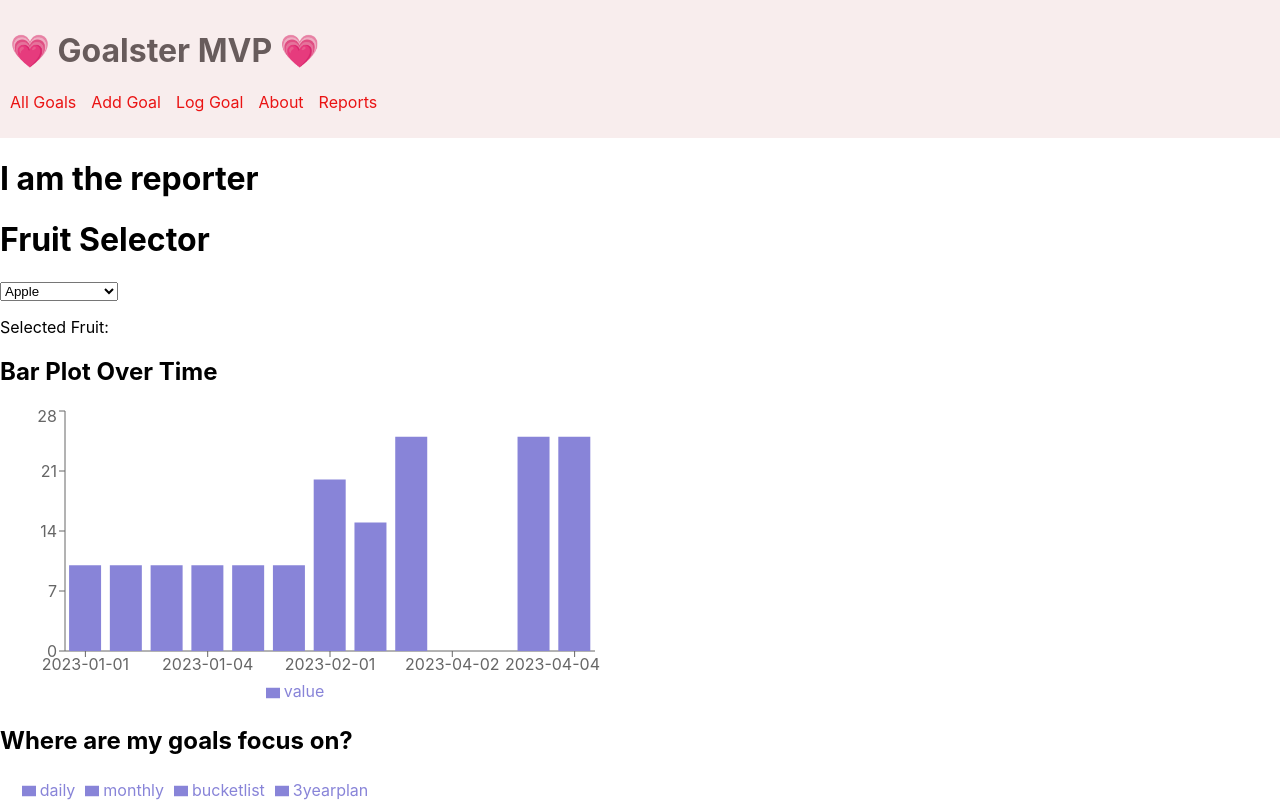
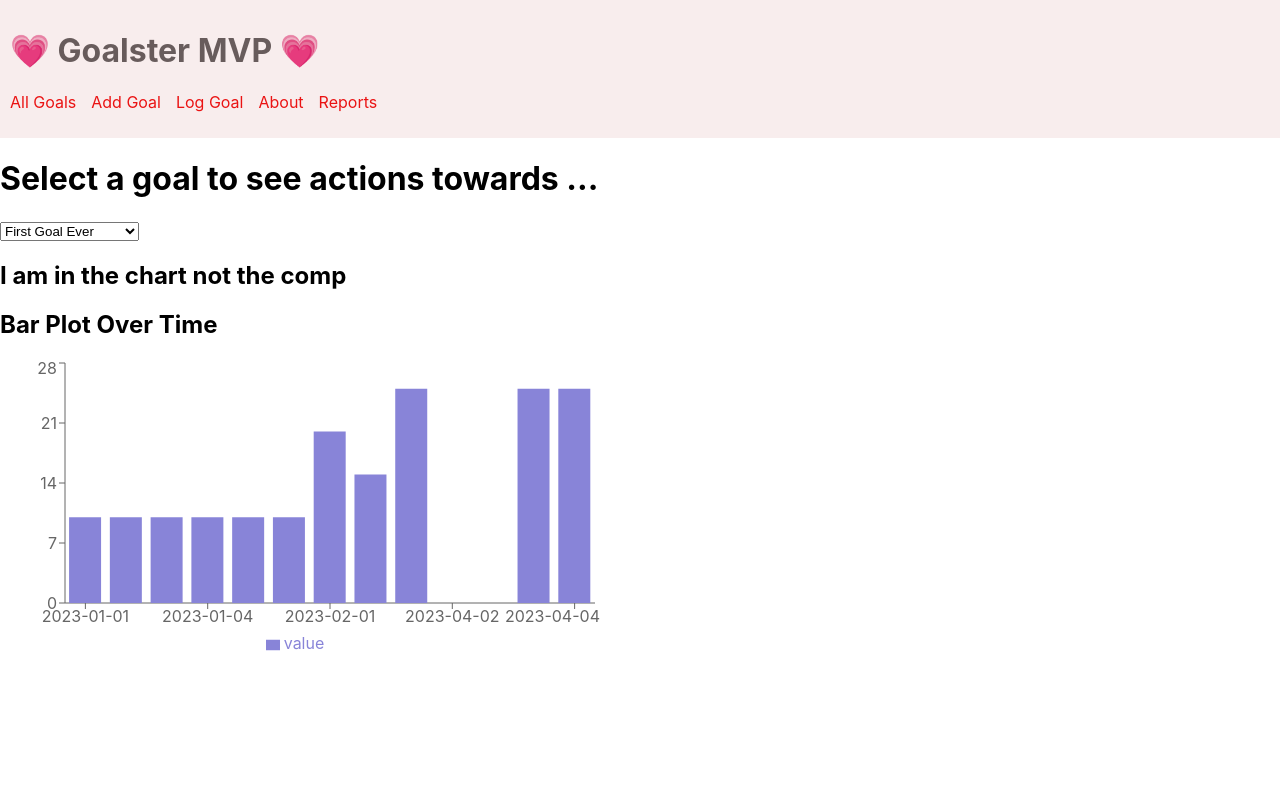
Before and after one commit to benjamin-jacobson/SE-Phase-2-Project, a React (Create React App) app: page /reports in a window 1280 px wide. Shown: the top 802 px of the page. Built offline with nearby package versions, Linux system fonts and the light colour scheme; data requests are answered from the project's data file.

Commit message:
converting some props to useOutletContext instead, creating filter for individual barchart

```diff
--- a/src/components/BarChartOverTime.js
+++ b/src/components/BarChartOverTime.js
@@ -1,11 +1,14 @@
 import React from 'react';
 import { BarChart, Bar, XAxis, YAxis, Tooltip, Legend } from 'recharts';
+import { eachDayOfInterval, format } from 'date-fns';
+import { useOutletContext } from 'react-router-dom';
 
-import { eachDayOfInterval, format } from 'date-fns';
+function BarPlotOverTime({goalToShow}){
 
-function BarPlotOverTime({data}){
+  const {data, AddGoalFunction, LogGoalFunction} = useOutletContext();
+
   // Fake data and array of dates
-  const dataFake = [
+  const dataFake = [   //// Need to convert the goal to this
     { date: "2023-01-01", value: 10 },
     { date: "2023-01-02", value: 10 },
     { date: "2023-01-03", value: 10 },
@@ -33,6 +36,7 @@ console.log(formattedDateArray);
 
   return (
     <div>
+      <h2>I am in the chart not the comp {goalToShow}</h2>
       <h2>Bar Plot Over Time</h2>
       <BarChart width={600} height={300} data={dataFake}>
         <XAxis dataKey="date" type="category" />
--- a/src/components/PieChartzzz.js
+++ b/src/components/PieChartzzz.js
@@ -1,7 +1,10 @@
 import React from 'react';
 import { PieChart, Pie, Legend, Tooltip, ResponsiveContainer } from 'recharts';
+import { useOutletContext } from 'react-router-dom';
 
-function PieChartzzz({data}){
+function PieChartzzz(){
+
+  const {data, AddGoalFunction, LogGoalFunction} = useOutletContext();
 
   let countArr = [
     { name: "daily", value: 0 },
--- a/src/pages/About.js
+++ b/src/pages/About.js
@@ -1,10 +1,12 @@
+import PieChartzzz from "../components/PieChartzzz";
+
 function About() {
     return (
       <>
         <main>
-          <h1>This is the about page! I need content. I need my own HTML CSS Layout
-            Conditional grid below would be nice.
+          <h1>High Level Review
           </h1>
+          <PieChartzzz />
         </main>
       </>
     );
--- a/src/pages/AllGoals.js
+++ b/src/pages/AllGoals.js
@@ -4,6 +4,8 @@ import { useOutletContext } from "react-router-dom";
 
 function AllGoals() {
   // let data = useOutletContext()
+  const {data, AddGoalFunction, LogGoalFunction} = useOutletContext();   // make it just this TODO get rid of useeffect
+
   const [data2, setData2] = useState([])
   useEffect(() => {
     const url = "http://localhost:4000/goals"
--- a/src/pages/Reports.js
+++ b/src/pages/Reports.js
@@ -5,42 +5,29 @@ import { useState, useEffect } from "react";
 import Dropdown from "../components/Dropdown";
 
 function Reports() {
-  let data = useOutletContext()
 
+  const {data, AddGoalFunction, LogGoalFunction} = useOutletContext();
   const [newData,setNewData] = useState([])
 
-  useEffect(() => {
-    // const url = "http://localhost:4000/animals"
-    const url = "http://localhost:4000/goals"
-    fetch(url,
-      {method: "GET",
-      headers: {"Content-Type":"application/json"}
-    })
-    .then((res) => res.json())
-    .then((dataa) => setNewData(dataa))
-    .catch(error => console.error(error));
-  },[])
 
-  const fruits = ['Apple', 'Banana', 'Orange', 'Grapes', 'Mango']; // Rough in... Use goals, and get id to filter the timeplot
-  const [selectedFruit, setSelectedFruit] = useState(null);
-  const handleSelect = (fruit) => {
-    setSelectedFruit(fruit);
+  const choices_goals = data.map((i) => {return i.goal}) // TODO Rough in... Use goals, and get id to filter the timeplot
+
+  const [selectedGoal, setSelectedGoal] = useState(null);
+  const handleSelect = (g) => {
+    setSelectedGoal(g);
     // Do something with the selected fruit, e.g., update state or perform an action
-    console.log('Selected Fruit:', fruit);
+
   };
 
     return (
       <>
         <main>
-          <h1>I am the reporter
-          </h1>
+          <h1>Select a goal to see actions towards ...</h1>
           <div>
-          <h1>Fruit Selector</h1>
-          <Dropdown options={fruits} onSelect={handleSelect} />
-          <p>Selected Fruit: {selectedFruit}</p>
+          <Dropdown options={choices_goals} onSelect={handleSelect} />
         </div>
-          <BarPlotOverTime data={newData}/>
-          <PieChartzzz data={newData} />
+          <BarPlotOverTime data={newData} goalToShow={selectedGoal}/>
+          {/* <PieChartzzz data={newData} /> */}
         </main>
       </>
     );
```
